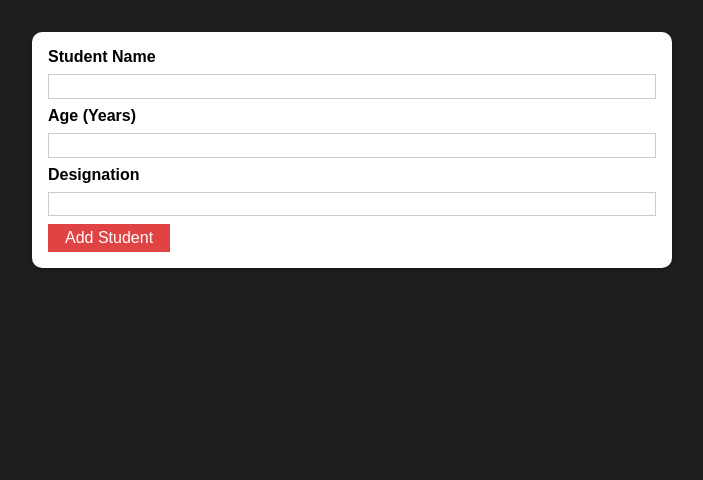
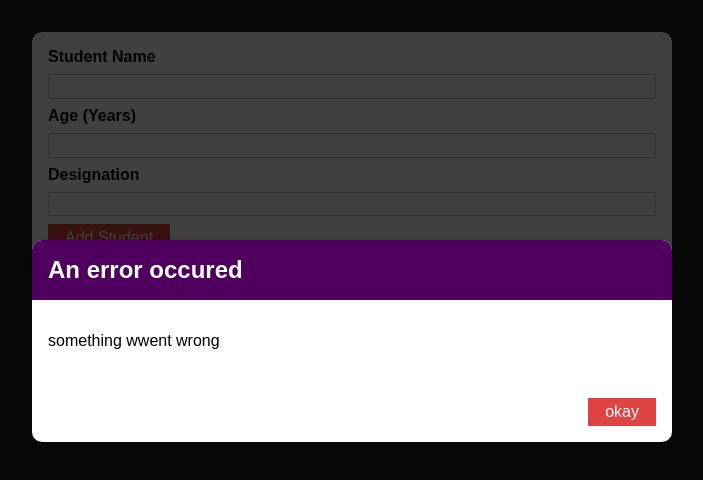
Before and after one commit to keerthiJR/React-StudentDetails-MAX, a React (Create React App) app: page / in a window 1280 px wide. Shown: the top 480 px of the page, without its empty margins (288-991 px from the left). Built offline with nearby package versions, Linux system fonts and the light colour scheme.

Commit message:
added error modular UI Component

```diff
--- /dev/null
+++ b/src/components/UI/ErrorModal.js
@@ -0,0 +1,23 @@
+import Button from "./Button";
+import Card from "./Card";
+import classes from './ErrorModal.module.css'
+const ErrorModal = (props) => {
+    return (
+        <div>
+            <div className={classes.backdrop} />
+            <Card className={classes.modal}>
+                <header className={classes.header}>
+                    <h2>{props.title}</h2>
+                </header>
+                <div className={classes.content}>
+                    <p>{props.message}</p>
+                </div>
+                <footer className={classes.actions}>
+                    <Button>okay</Button>
+                </footer>
+            </Card>
+        </div>
+    );
+}
+
+export default ErrorModal;
--- /dev/null
+++ b/src/components/UI/ErrorModal.module.css
@@ -0,0 +1,45 @@
+.backdrop {
+    position: fixed;
+    top: 0;
+    left: 0;
+    width: 100%;
+    height: 100vh;
+    z-index: 10;
+    background: rgba(0, 0, 0, 0.75);
+  }
+
+  .modal {
+    position: fixed;
+    top: 30vh;
+    left: 10%;
+    width: 80%;
+    z-index: 100;
+    overflow: hidden;
+  }
+
+  .header {
+    background: #4f005f;
+    padding: 1rem;
+  }
+
+  .header h2 {
+    margin: 0;
+    color: white;
+  }
+
+  .content {
+    padding: 1rem;
+  }
+
+  .actions {
+    padding: 1rem;
+    display: flex;
+    justify-content: flex-end;
+  }
+
+  @media (min-width: 768px) {
+    .modal {
+      left: calc(50% - 20rem);
+      width: 40rem;
+    }
+  }
--- a/src/components/Users/AddUser.js
+++ b/src/components/Users/AddUser.js
@@ -3,6 +3,7 @@
 import Card from '../UI/Card';
 import Button from '../UI/Button';
 import classes from './AddUser.module.css';
+import ErrorModal from '../UI/ErrorModal';
 
 const AddUser = (props) => {
 
@@ -12,42 +13,45 @@
 
   const addUserHandler = (event) => {
     event.preventDefault();
-    if(enteredUsername.trim().length === 0 || enteredDesignation.trim().length === 0 || enteredAge.trim().length === 0){
+    if (enteredUsername.trim().length === 0 || enteredDesignation.trim().length === 0 || enteredAge.trim().length === 0) {
       return;
     }
-    if(+enteredAge<0){
+    if (+enteredAge < 0) {
       return;
     }
-    props.adduser(enteredUsername,enteredAge, enteredDesignation)
+    props.adduser(enteredUsername, enteredAge, enteredDesignation)
     setEnteredAge('');
     setEnteredUsername('')
     setEnteredDesignation('')
   };
 
-  const usernameChangeHandler = (event)=>{
+  const usernameChangeHandler = (event) => {
     setEnteredUsername(event.target.value)
   }
 
-  const ageChangeHandler = (event)=>{
+  const ageChangeHandler = (event) => {
     setEnteredAge(event.target.value)
   }
 
-  const designationChangeHandler = (event)=>{
+  const designationChangeHandler = (event) => {
     setEnteredDesignation(event.target.value)
   }
 
   return (
+    <div>
+      <ErrorModal title="An error occured" message="something wwent wrong"/>
       <Card className={classes.input}>
         <form onSubmit={addUserHandler}>
           <label htmlFor="username">Student Name</label>
-        <input id="username" type="text" value={enteredUsername} onChange={usernameChangeHandler}/>
+          <input id="username" type="text" value={enteredUsername} onChange={usernameChangeHandler} />
           <label htmlFor="age">Age (Years)</label>
-        <input id="age" type="number" value={enteredAge} onChange={ageChangeHandler}/>
+          <input id="age" type="number" value={enteredAge} onChange={ageChangeHandler} />
           <label htmlFor="username">Designation</label>
-        <input id="designation" type="text" value={enteredDesignation} onChange={designationChangeHandler}/>
+          <input id="designation" type="text" value={enteredDesignation} onChange={designationChangeHandler} />
           <Button type="submit">Add Student</Button>
         </form>
       </Card>
+    </div>
   );
 };
 
```
Lines whose indentation alone changed are shown as unchanged.
